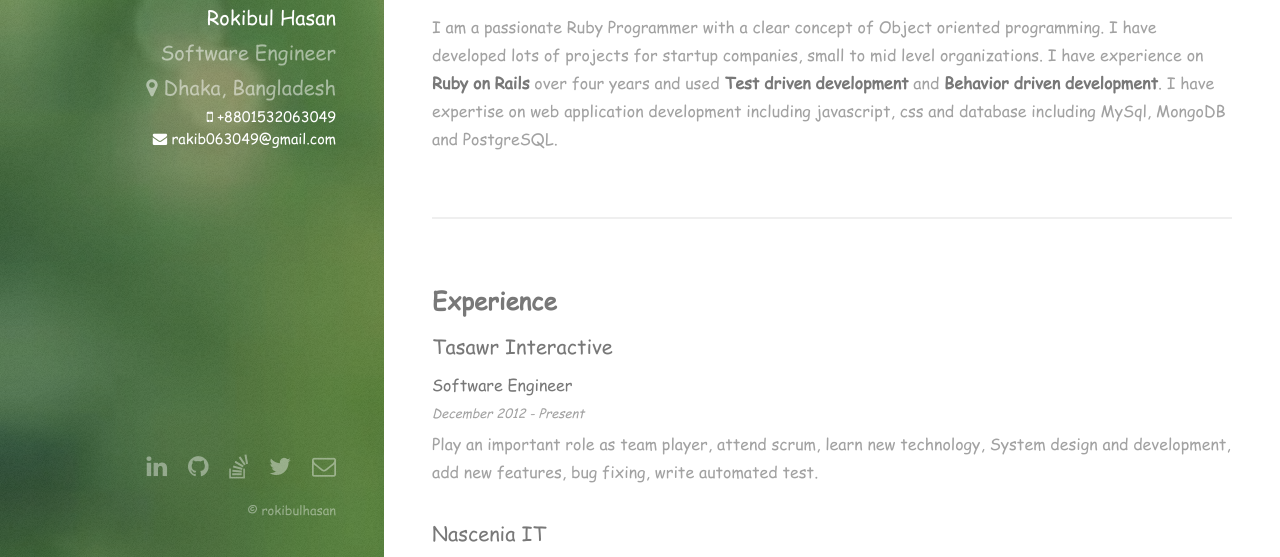
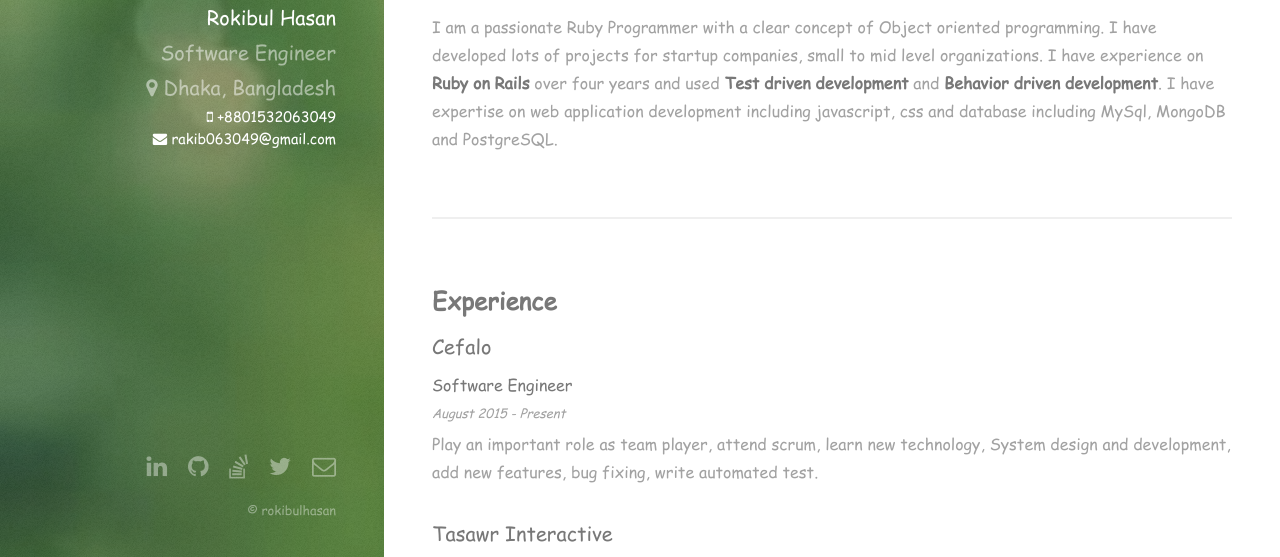
Before and after one commit to rakib063049/rakib063049.github.io, a plain HTML site: page index.html in a window 1280 px wide. Shown: the part 195-752 px from the top of the page. Drawn offline with Linux system fonts and the light colour scheme.

Commit message:
add new job positions

```diff
--- a/index.html
+++ b/index.html
@@ -56,10 +56,17 @@
 								<h2 class="bold">Experience</h2>
 
 								<div class="sectionContent">
+								    <article>
+										<h3>Cefalo</h3>
+										<b>Software Engineer</b>
+										<p class="subDetails">August 2015 - Present</p>
+										<p>Play an important role as team player, attend scrum, learn new technology, System design and development, add new features, bug fixing, write automated test.</p>
+									</article>
+
 									<article>
 										<h3>Tasawr Interactive</h3>
 										<b>Software Engineer</b>
-										<p class="subDetails">December 2012 - Present</p>
+										<p class="subDetails">December 2012 - August 2015</p>
 										<p>Play an important role as team player, attend scrum, learn new technology, System design and development, add new features, bug fixing, write automated test.</p>
 									</article>
 
```
